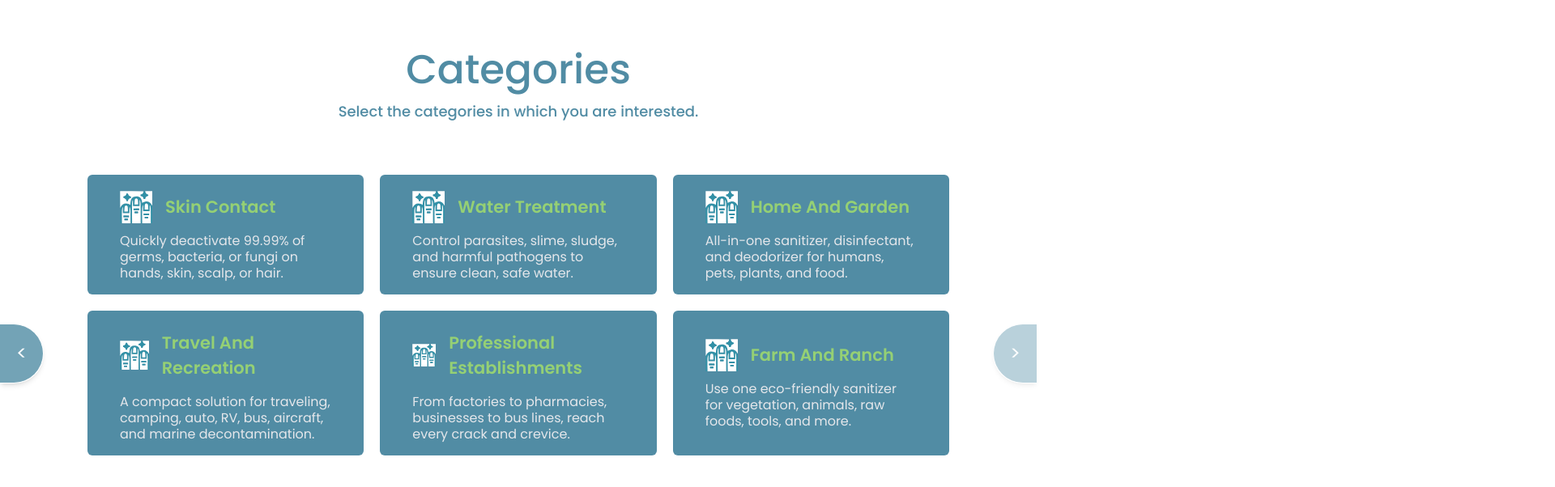
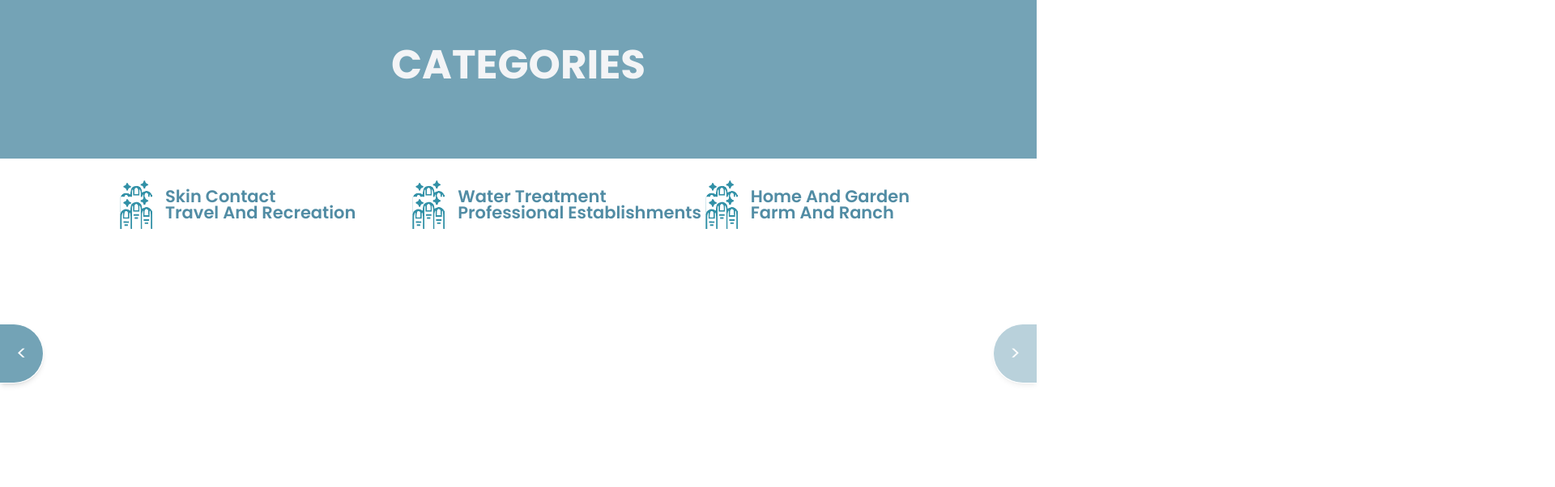
Before and after one commit to dag-bag/clean-solutions, a Next.js app: page /quiz/categories in a window 1280 px wide. Shown: the top 602 px of the page at 81% size, 1920 px wide, since content can reach past the window. Built offline with nearby package versions, Linux system fonts and the light colour scheme.

Commit message:
update categories page

```diff
--- a/components/cards/category-card.tsx
+++ b/components/cards/category-card.tsx
@@ -1,9 +1,12 @@
+import data from "../../data"
 import Image from "next/image"
+import { useState } from "react"
+import { motion } from 'framer-motion'
 import { useRecoilState } from "recoil"
-import data from "../../data"
 import { selectedCategoryAtom } from "../../pages/quiz/categories"
 
 const CategoryCard = ({ name }: any) => {
+    const [isFlipped, setIsFlipped] = useState(false);
     const [state, setState] = useRecoilState(selectedCategoryAtom)
     const isSelected = state.includes(name)
     function onClickHandler() {
@@ -15,17 +18,37 @@ const CategoryCard = ({ name }: any) => {
         }
     }
     return (
-        <button onClick={onClickHandler}
-            className={`w-full px-10 py-4 h-full rounded-md ${isSelected ? `bg-green-1` : `bg-blue-1`} select-none`} tabIndex={0}>
-            <div className="flex items-center">
-                <div className="flex items-center justify-center gap-0">
-                    <Image style={{ color: 'white' }} width={40} height={40} alt="none" src='/official/nails.svg' />
-                </div>
-                <h1 className={` text-left text-[20px] md:text-[21px] py-2 font-semibold capitalize ml-4  ${!isSelected ? `text-green-1` : `text-blue-1`} `}>{name}</h1>
-            </div>
-            <div className="mt-2">
-                <p className="text-gray-200 text-left text-sm md:text-[16px]">{data[name].self.discription}</p>
-            </div>
-        </ button >)
+        <motion.div className=" flex items-center justify-center "
+            onHoverStart={() => { setIsFlipped(true) }}
+            onHoverEnd={() => { setIsFlipped(false) }}
+            whileTap={{ scale: .8 }}>
+
+            <motion.div
+                onClick={onClickHandler}
+                transition={{ duration: 0.6 }}
+                animate={{ rotateX: isFlipped ? 180 : 0 }}
+                className={`card-container rounded-md overflow-hidden w-full h-full ${isSelected ? 'bg-blue-1 border' : 'bg-white'}`}>
+
+                <motion.button tabIndex={0}
+                    animate={{ opacity: isFlipped ? 0 : 1 }}
+                    className={`w-full absolute px-10 py-4 h-[150px] select-none z-10`}>
+                    <div className="flex items-center">
+                        <div className="flex items-center justify-center gap-0">
+                            <Image
+                                alt="none"
+                                width={40}
+                                height={40}
+                                src='/official/nails.svg'
+                                style={{ color: 'white' }} />
+                        </div>
+                        <h1 className={` text-left text-[20px] md:text-[21px] py-2 font-semibold capitalize ml-4 ${!isSelected ? 'text-blue-1' : 'text-white'}`}>{name}</h1>
+                    </div>
+                </ motion.button>
+                <motion.div style={{ rotateX: 180 }} className=" w-full h-full absolute flex items-center justify-center p-5 z-20" animate={{ opacity: isFlipped ? 1 : 0 }}  >
+                    <p className={`${isSelected ? 'text-white' : 'text-black'} text-left text-md font-[600] md:text-[16px]`}>{data[name].self.discription}</p>
+                </motion.div>
+            </motion.div>
+        </motion.div>
+    )
 }
 export default CategoryCard
--- a/pages/quiz/categories.tsx
+++ b/pages/quiz/categories.tsx
@@ -19,10 +19,9 @@ const CategoriesPage = () => {
     }
     return (
         <Layout onNext={Next} onPrevious={Previous} isEnabled={state.length == 0}>
-            <div>
-                <header className=" md:h-[200px] h-[200px] md:mt-0 flex items-center justify-center flex-col my-2 px-5">
-                    <h1 className="text-center md:text-[50px] text-[35px]  text-blue-1 font-[500] capitalize">categories</h1>
-                    <p className="text-blue-1 font-[500] text-center px-2 md:text-lg  ">Select the categories in which you are interested.</p>
+            <div className="bg-[#74A3B6] md:h-full">
+                <header className=" md:h-[20vh] h-[20vh]  flex items-center justify-center flex-col px-5">
+                    <h1 className="text-center md:text-[50px] text-[35px] text-gray-100 uppercase font-bold ">Categories</h1>
                 </header>
                 <main className="grid grid-cols-1 md:grid-cols-2 lg:grid-cols-3 gap-2 lg:gap-5 p-2 max-w-[1080px] m-auto">
                     {categories.map((keyName, number) => (
```
